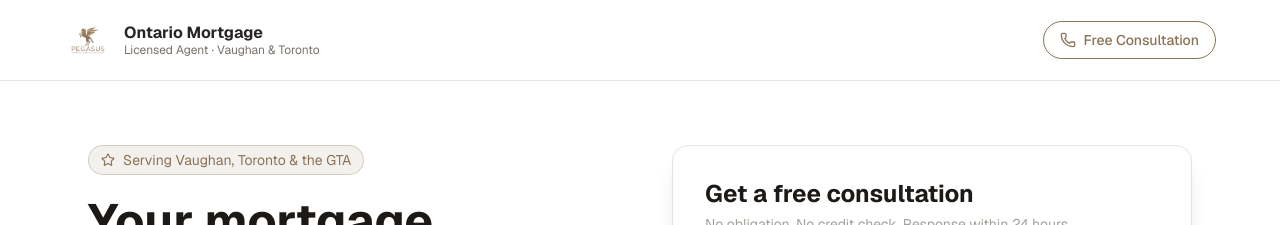
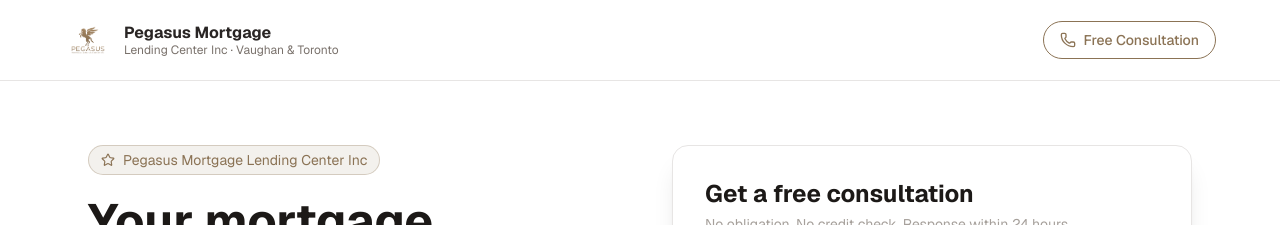
Before and after one commit to Goldking2323/mortgage-crm, a Next.js app: page / in a window 1280 px wide. Shown: the top 225 px of the page. Built offline with nearby package versions, Linux system fonts and the light colour scheme.

Commit message:
rebrand: Pegasus Mortgage Lending Center Inc

```diff
--- a/src/app/layout.tsx
+++ b/src/app/layout.tsx
@@ -6,8 +6,8 @@ import { Providers } from "@/components/Providers";
 const geist = Geist({ subsets: ["latin"], variable: "--font-geist-sans" });
 
 export const metadata: Metadata = {
-  title: "Mortgage CRM | Ontario Mortgage Agent",
-  description: "Get a free mortgage consultation. Serving Vaughan, Toronto, and the GTA.",
+  title: "Pegasus Mortgage Lending Center Inc | Vaughan & Toronto",
+  description: "Get a free mortgage consultation with Pegasus Mortgage Lending Center Inc. Serving Vaughan, Toronto, and the GTA.",
 };
 
 export default function RootLayout({ children }: { children: React.ReactNode }) {
--- a/src/app/login/page.tsx
+++ b/src/app/login/page.tsx
@@ -37,8 +37,8 @@ export default function LoginPage() {
         <div className="flex flex-col items-center gap-3 mb-8">
           <Image src="/logo.png.png" alt="Logo" width={64} height={64} className="object-contain" />
           <div className="text-center">
-            <p className="text-stone-800 font-bold text-xl">Mortgage CRM</p>
-            <p className="text-stone-400 text-sm">Agent Portal</p>
+            <p className="text-stone-800 font-bold text-xl">Pegasus Mortgage</p>
+            <p className="text-stone-400 text-sm">Lending Center Inc · Agent Portal</p>
           </div>
         </div>
 
--- a/src/app/page.tsx
+++ b/src/app/page.tsx
@@ -11,8 +11,8 @@ export default function LandingPage() {
           <div className="flex items-center gap-3">
             <Image src="/logo.png.png" alt="Company Logo" width={48} height={48} className="object-contain" />
             <div>
-              <p className="font-bold text-stone-800 leading-tight">Ontario Mortgage</p>
-              <p className="text-xs text-stone-500 leading-tight">Licensed Agent · Vaughan &amp; Toronto</p>
+              <p className="font-bold text-stone-800 leading-tight">Pegasus Mortgage</p>
+              <p className="text-xs text-stone-500 leading-tight">Lending Center Inc · Vaughan &amp; Toronto</p>
             </div>
           </div>
           <a
@@ -31,7 +31,7 @@ export default function LandingPage() {
           <div className="space-y-4">
             <div className="inline-flex items-center gap-2 bg-[#8B7355]/10 text-[#8B7355] text-sm px-3 py-1 rounded-full border border-[#8B7355]/30">
               <Star className="w-3.5 h-3.5" />
-              Serving Vaughan, Toronto &amp; the GTA
+              Pegasus Mortgage Lending Center Inc
             </div>
             <h1 className="text-4xl lg:text-5xl font-bold leading-tight text-stone-900">
               Your mortgage,<br />
--- a/src/components/dashboard/Sidebar.tsx
+++ b/src/components/dashboard/Sidebar.tsx
@@ -25,8 +25,8 @@ export function Sidebar() {
         <div className="flex items-center gap-2.5">
           <Image src="/logo.png.png" alt="Logo" width={36} height={36} className="object-contain" />
           <div>
-            <p className="text-sm font-bold text-stone-800 leading-tight">Mortgage CRM</p>
-            <p className="text-xs text-stone-400 leading-tight">Ontario Agent</p>
+            <p className="text-sm font-bold text-stone-800 leading-tight">Pegasus Mortgage</p>
+            <p className="text-xs text-stone-400 leading-tight">Lending Center Inc</p>
           </div>
         </div>
       </div>
```
